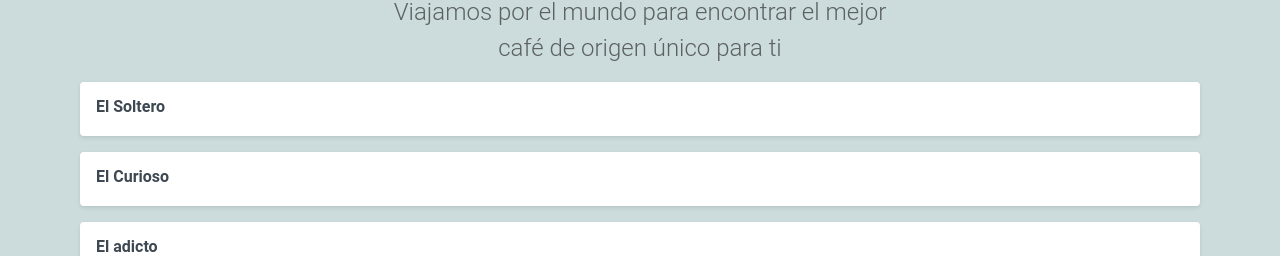
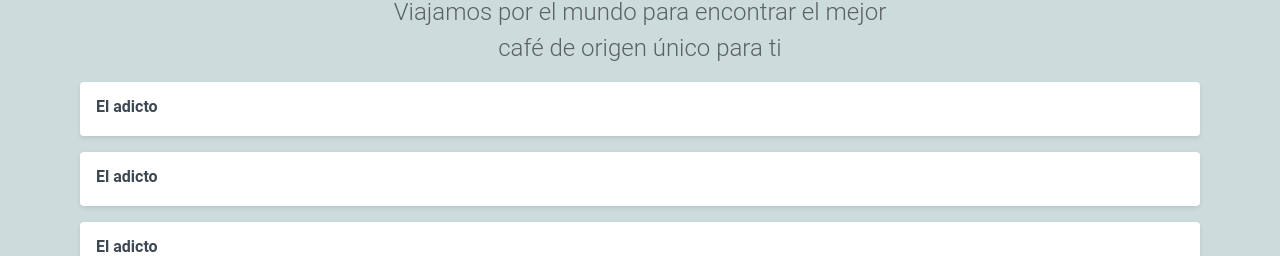
Before and after one commit to AaronAlons/DADM-2024, a Vue app: page / in a window 1280 px wide. Shown: the part 124-380 px from the top of the page. Built offline with nearby package versions, Linux system fonts and the light colour scheme.

Commit message:
🧪 S03A03 Coffee-Plans agregamos componentes.

```diff
--- a/src/App.vue
+++ b/src/App.vue
@@ -1,4 +1,6 @@
-<script setup></script>
+<script setup>
+import planItem from './components/plan-item.vue';
+</script>
 
 <template>
   <header>
@@ -16,27 +18,9 @@
     </h2>
 
     <div class="plans">
-      <div class="plan">
-        <div class="description">
-          <span class="title">
-            El Soltero
-          </span>
-        </div>
-      </div>
-      <div class="plan">
-        <div class="description">
-          <span class="title">
-            El Curioso
-          </span>
-        </div>
-      </div>
-      <div class="plan">
-        <div class="description">
-          <span class="title">
-            El adicto
-          </span>
-        </div>
-      </div>
+      <planItem></planItem>
+      <planItem></planItem>
+      <planItem></planItem>
     </div>
   </div>
 </template>
--- /dev/null
+++ b/src/components/plan-item.vue
@@ -0,0 +1,17 @@
+<template>
+    <div class="plan">
+    <div class="description">
+      <span class="title">
+        El adicto
+      </span>
+    </div>
+  </div>
+</template>
+
+<script setup>
+
+</script>
+
+<style lang="scss" scoped>
+
+</style>
```
